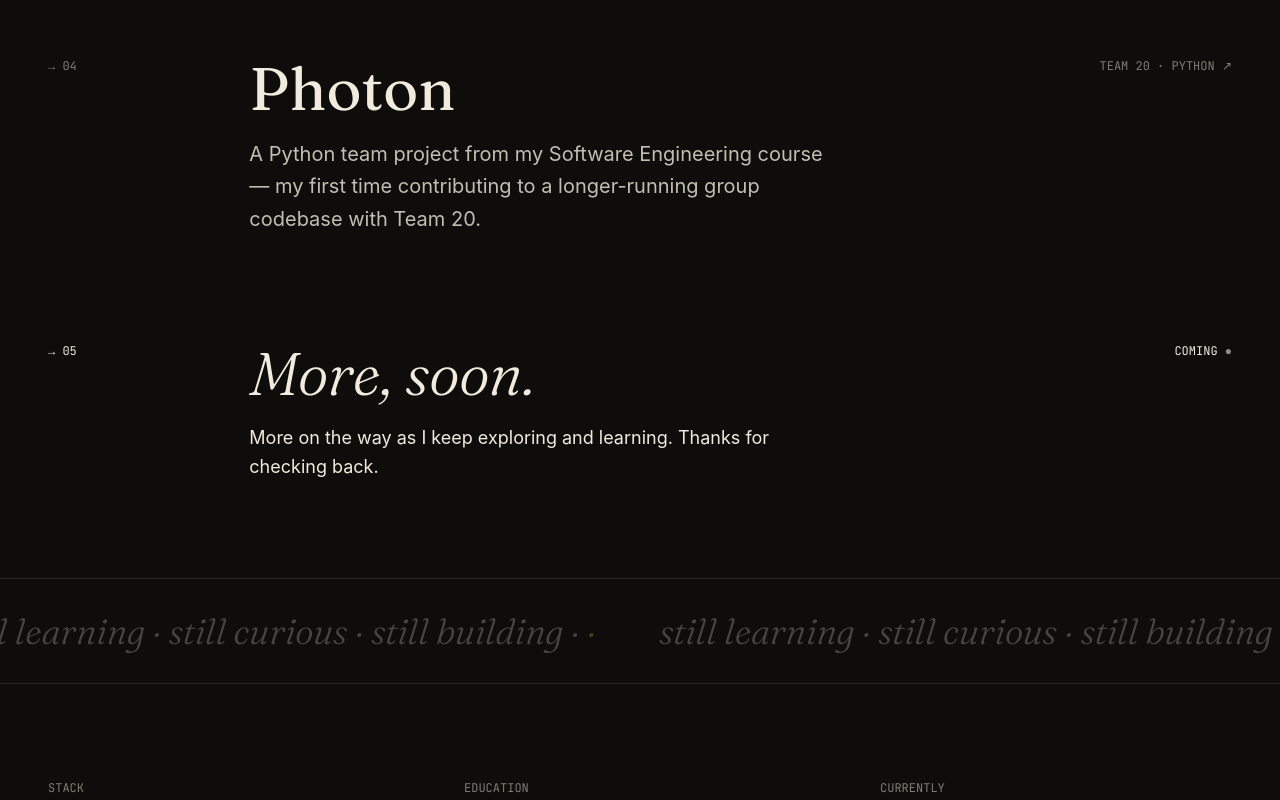
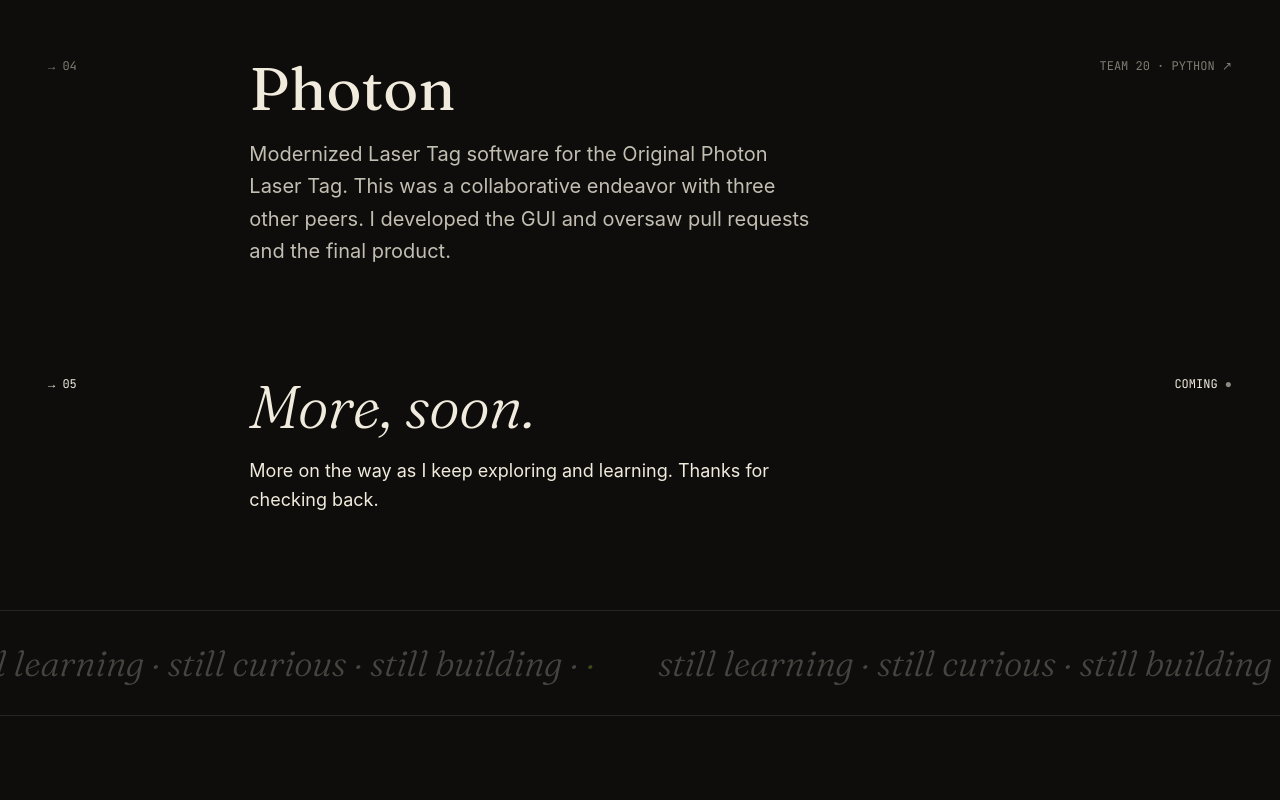
Before and after one commit to thoma-sH/portfolio, a React app: page / in a window 1280 px wide. Shown: the part 1780-2580 px from the top of the page. Built offline with nearby package versions, Linux system fonts and the light colour scheme; the HTML template or start-up script is replaced by a standard one.

Commit message:
Tweaking project definitions.

```diff
--- a/src/data/projects.js
+++ b/src/data/projects.js
@@ -29,7 +29,7 @@
   {
     num: '04',
     title: 'Photon',
-    description: 'A Python team project from my Software Engineering course — my first time contributing to a longer-running group codebase with Team 20.',
+    description: 'Modernized Laser Tag software for the Original Photon Laser Tag. This was a collaborative endeavor with three other peers. I developed the GUI and oversaw pull requests and the final product.',
     repoPath: 'thoma-sH/photon-main',
     previewSrc: '/photon/image12.gif',
     previewAspect: 'desktop',
```
